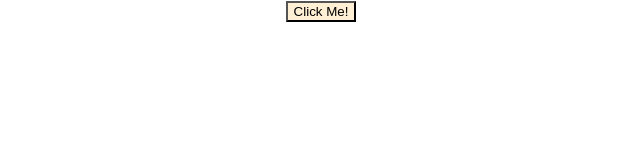
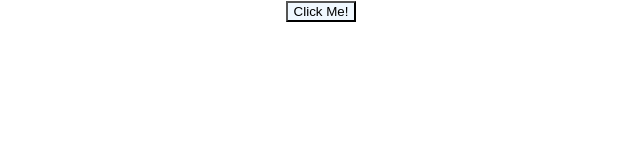
Before and after one commit to learnitmyway/open-closed-react, a React (Create React App) app: page / in a window 1280 px wide. Shown: the top 160 px of the page, without its empty margins (319-959 px from the left). Built offline with nearby package versions, Linux system fonts and the light colour scheme.

Commit message:
hardcode button background

```diff
--- a/src/App.js
+++ b/src/App.js
@@ -4,7 +4,7 @@ import Button from './Button'
 
 const App = () => (
   <div className="App">
-    <Button className="button-bg-color" />
+    <Button />
   </div>
 )
 
--- /dev/null
+++ b/src/Button.css
@@ -0,0 +1,3 @@
+.Button {
+  background-color: aliceblue;
+}
--- a/src/Button.js
+++ b/src/Button.js
@@ -1,7 +1,8 @@
 import React from 'react'
+import './Button.css'
 
-const Button = ({ className }) => (
-  <button className={className} type="button">
+const Button = () => (
+  <button className="Button" type="button">
     Click Me!
   </button>
 )
```
